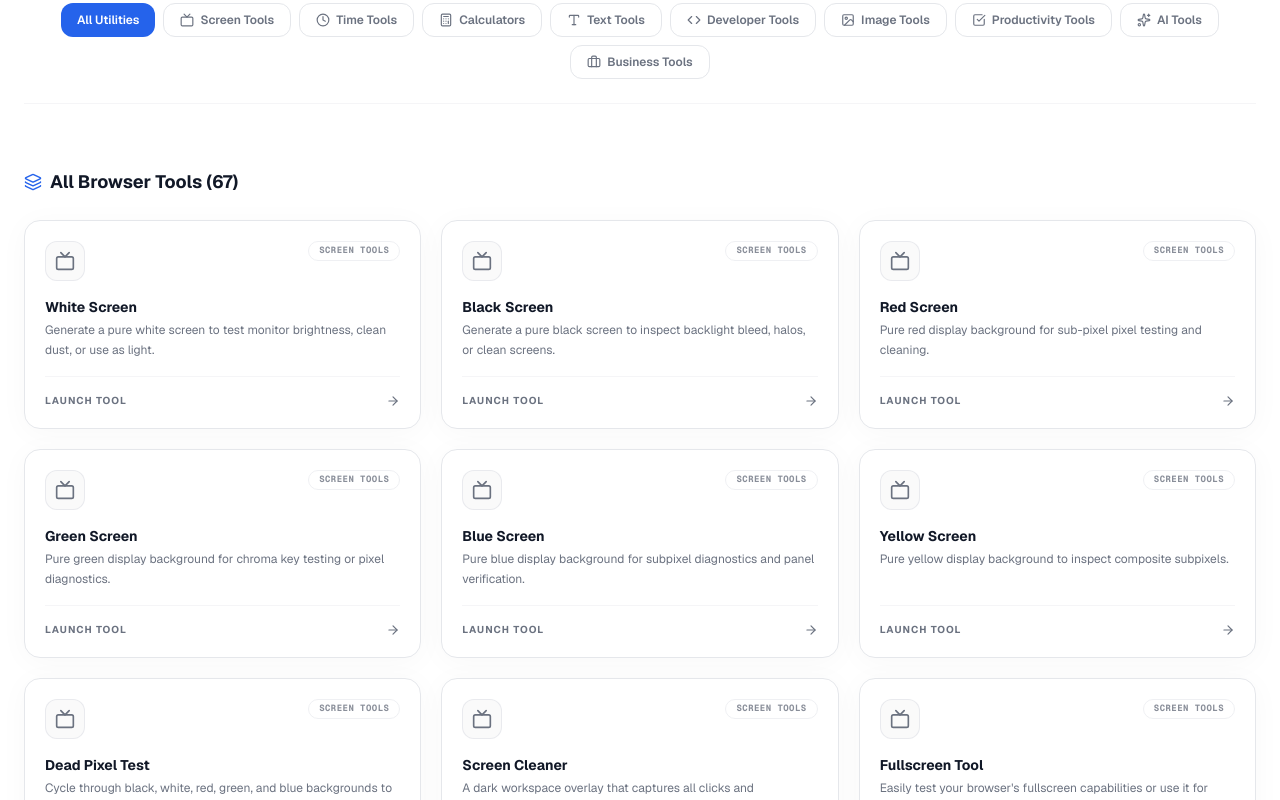
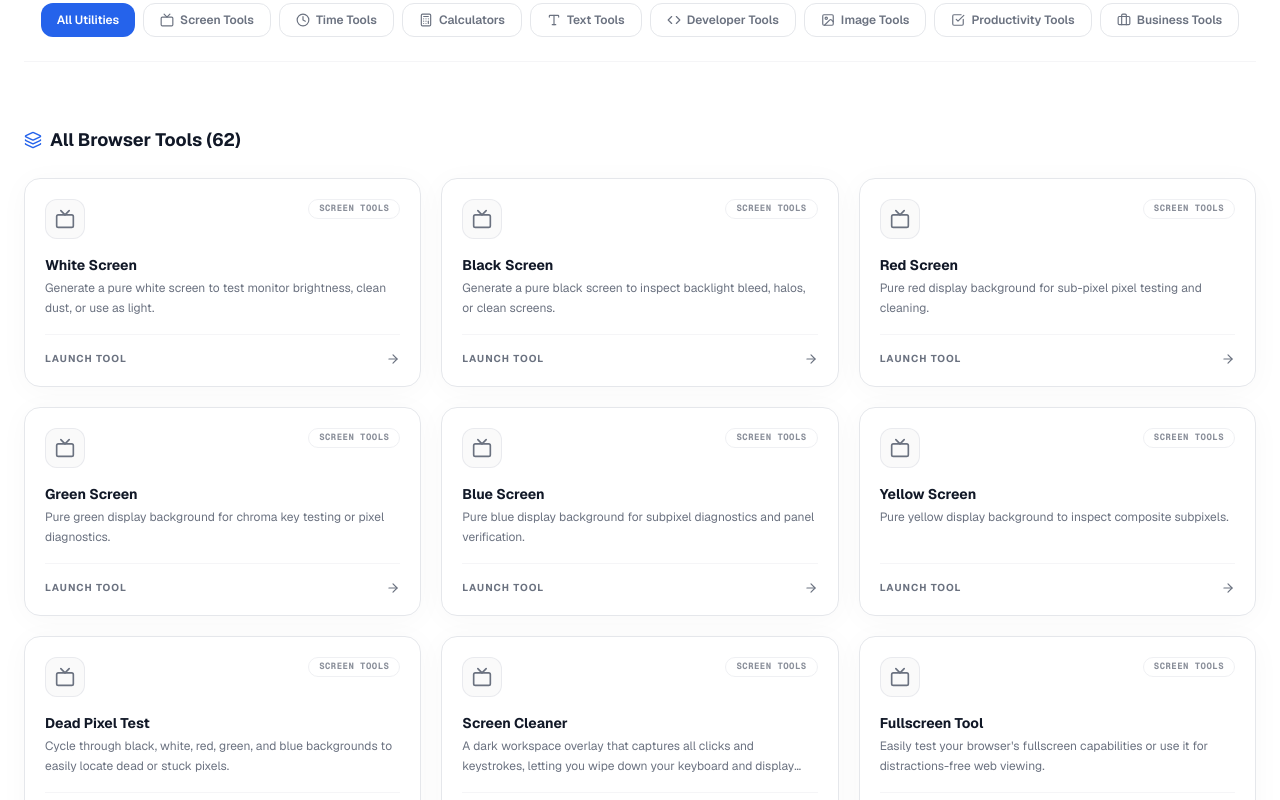
Before and after one commit to gunavarma/toolbox, a Next.js app: page / in a window 1280 px wide. Shown: the part 660-1460 px from the top of the page. Built offline with nearby package versions, Linux system fonts and the light colour scheme.

Commit message:
feat: integrate Vercel Analytics, add Google site verification, and filter out AI tools from categories and tool lists

```diff
--- a/app/layout.tsx
+++ b/app/layout.tsx
@@ -4,6 +4,7 @@ import "./globals.css";
 import { Header } from "@/components/layout/Header";
 import { Footer } from "@/components/layout/Footer";
 import { CommandPalette } from "@/components/layout/CommandPalette";
+import { Analytics } from "@vercel/analytics/react";
 
 const geistSans = Geist({
   variable: "--font-geist-sans",
@@ -56,6 +57,9 @@ export const metadata: Metadata = {
       "max-snippet": -1,
     },
   },
+  verification: {
+    google: "4qrgOh4ZDvGQ-QNNCeEQnkas1X8PndhQzhkDqHHiN4c",
+  },
 };
 
 export default function RootLayout({
@@ -107,6 +111,7 @@ export default function RootLayout({
             <Footer />
           </main>
         </div>
+        <Analytics />
       </body>
     </html>
   );
--- a/data/tools.ts
+++ b/data/tools.ts
@@ -26,7 +26,7 @@ export interface CategoryItem {
   icon: string;
 }
 
-export const categories: CategoryItem[] = [
+const rawCategories: CategoryItem[] = [
   {
     id: "screen-tools",
     name: "Screen Tools",
@@ -92,7 +92,7 @@ export const categories: CategoryItem[] = [
   }
 ];
 
-export const tools: ToolItem[] = [
+const rawTools: ToolItem[] = [
   // SCREEN TOOLS (10)
   {
     id: "white-screen",
@@ -1140,3 +1140,6 @@ export const tools: ToolItem[] = [
     componentName: "business/RoiCalculator"
   }
 ];
+
+export const categories: CategoryItem[] = rawCategories.filter((c) => c.id !== "ai-tools");
+export const tools: ToolItem[] = rawTools.filter((t) => t.category !== "ai-tools");
--- a/package.json
+++ b/package.json
@@ -11,6 +11,7 @@
   "dependencies": {
     "@hookform/resolvers": "^5.4.0",
     "@types/canvas-confetti": "^1.9.0",
+    "@vercel/analytics": "^2.0.1",
     "canvas-confetti": "^1.9.4",
     "framer-motion": "^12.40.0",
     "lucide-react": "^1.21.0",
```
Also changed, not shown: 1 other file (tests, documents, lock files or other folders).
